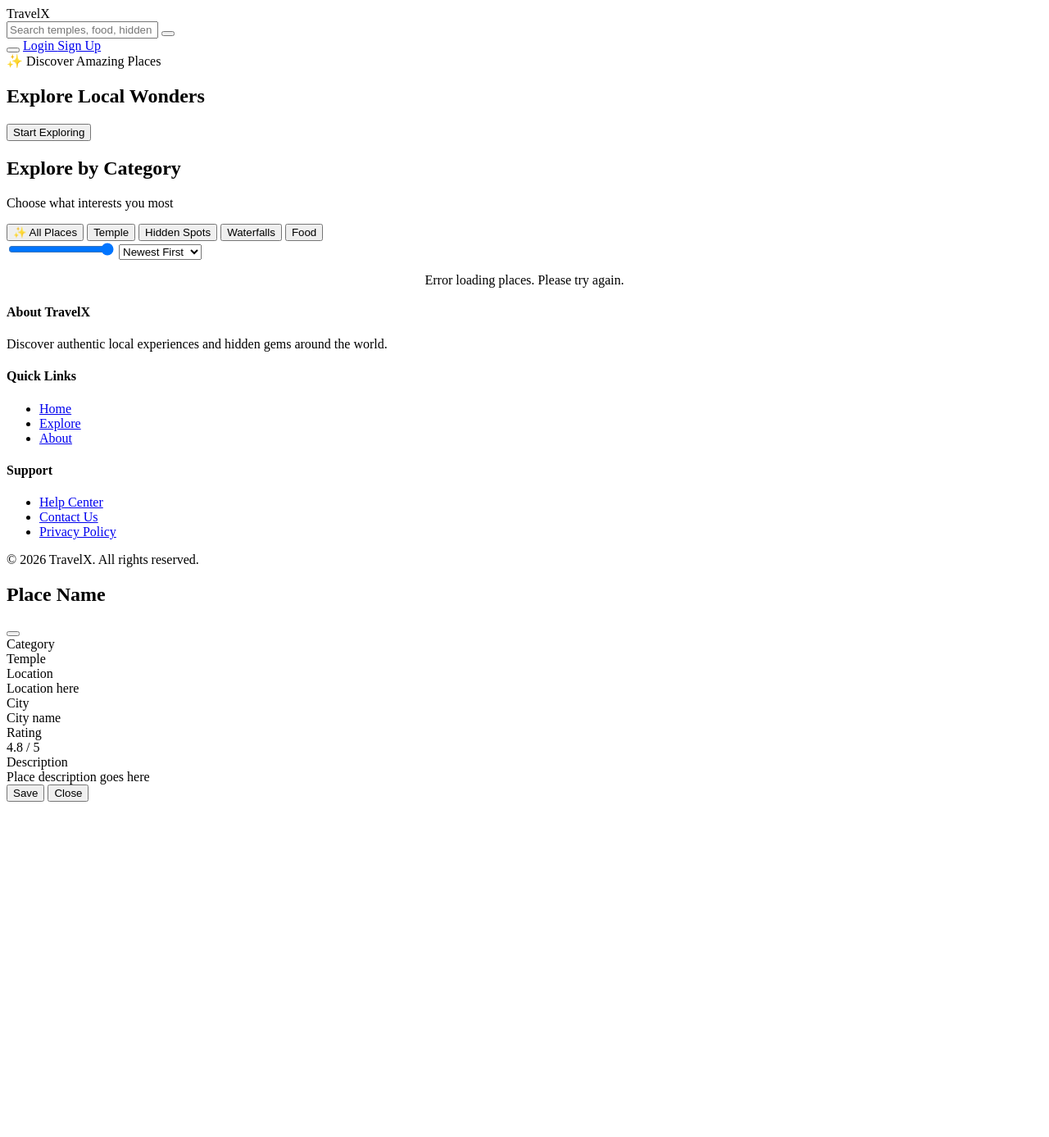
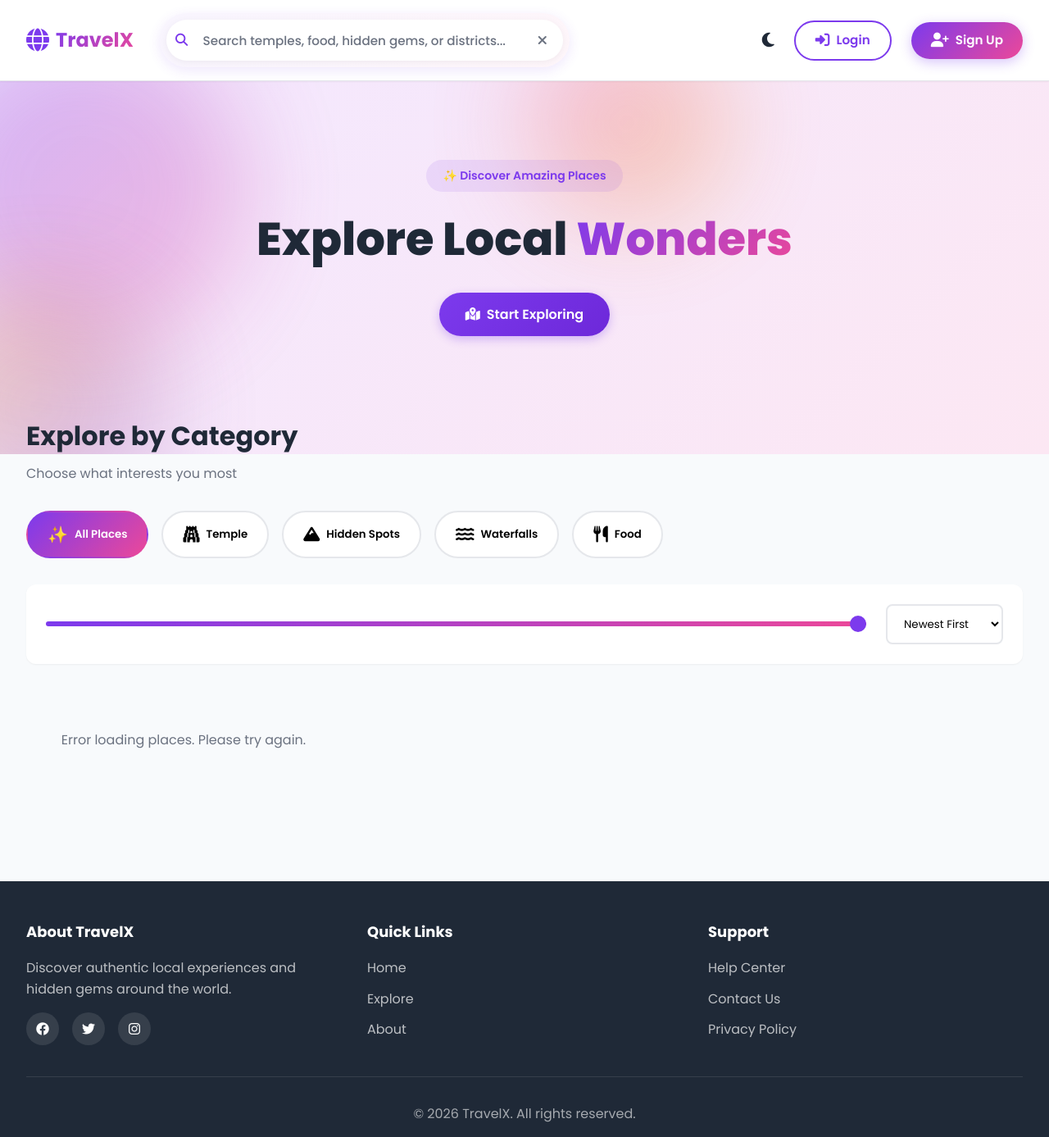
Before and after one commit to JaiHarsan/tourism-project, a Django app: page / in a window 1280 px wide. Shown: the whole page at 82% size. Before the commit the page ends 978 px from the top, so only its background shows below. Run offline with Django 4.2, Linux system fonts and the light colour scheme; data that the repository does not hold is empty.

Commit message:
Enhance base.html with head elements and styles
Added meta tags, title, and stylesheets to base.html.

```diff
--- a/places/templates/base.html
+++ b/places/templates/base.html
@@ -2,7 +2,16 @@
 {% load static %}
 <!DOCTYPE html>
 <html lang="en">
-
+<head>
+    <meta charset="UTF-8">
+    <meta name="viewport" content="width=device-width, initial-scale=1.0">
+    <title>TravelX - Discover Local Wonders</title>
+    <link rel="preconnect" href="https://fonts.googleapis.com">
+    <link rel="preconnect" href="https://fonts.gstatic.com" crossorigin>
+    <link href="https://fonts.googleapis.com/css2?family=Poppins:wght@300;400;500;600;700;800&display=swap" rel="stylesheet">
+    <link rel="stylesheet" href="https://cdnjs.cloudflare.com/ajax/libs/font-awesome/6.4.0/css/all.min.css">
+    <link rel="stylesheet" href="{% static 'css/style.css' %}">
+</head>
 <body>
 
     <!-- NAVBAR -->
```
